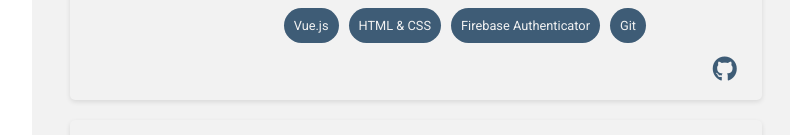
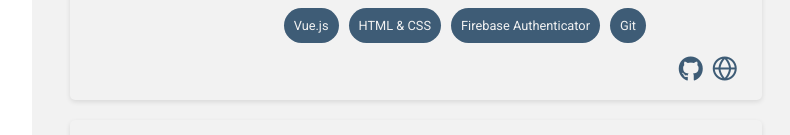
Before and after one commit to Da-rc/PortfolioPersonal, a Vue app: page / in a window 1280 px wide. Shown: the part 1924-2059 px from the top of the page, without its empty margins (480-1270 px from the left). Built offline with nearby package versions, Linux system fonts and the light colour scheme.

Commit message:
Actualización url web y scroll de herramientas de proyecto

```diff
--- a/src/Vistas/HomePage.vue
+++ b/src/Vistas/HomePage.vue
@@ -24,7 +24,6 @@ export default defineComponent({
   methods: {
     actualizarSeleccion(seleccion) {
       this.seleccion = seleccion;
-      console.log(seleccion);
     }
   }
 });
--- a/src/components/AboutComp.vue
+++ b/src/components/AboutComp.vue
@@ -66,7 +66,7 @@
                :class="{ selected: seleccion === 'Firebase Firestore Database' }"
           >
             <i class="pi pi-database"></i>
-            <p>MongoDB</p>
+            <p>NoSQL</p>
           </div>
           <div class="herramienta"
                @click="guardarSeleccion('Git')"
@@ -96,12 +96,19 @@ export default {
       }
       this.$emit('seleccion-cambiada', seleccion);
 
-      const proyectosSection = document.getElementById('proyectos');
-      proyectosSection.scrollIntoView({
-        behavior: 'smooth',
-        block: 'start',
-      }
-      );
+      this.$nextTick(() => {
+          const proyectos = document.querySelectorAll('#proyectos .proyectos');
+          for (const proyecto of proyectos) {
+            const data = proyecto.getAttribute('data-nombres');
+            if (data && data.split(',').includes(seleccion)) {
+              proyecto.scrollIntoView({
+                behavior: 'smooth',
+                block: 'start',
+              });
+              break;
+            }
+          }
+        });
     },
   },
 };
--- a/src/components/ProyectosComp.vue
+++ b/src/components/ProyectosComp.vue
@@ -1,8 +1,8 @@
 <template>
   <section id="proyectos">
     <div class="contenedor-proyectos">
-      <div v-for="proyecto in $tm('proyectos')" :key="proyecto.id" class="proyectos">
-        <!-- imagen aquí quizas -->
+      <div v-for="proyecto in $tm('proyectos')" :key="proyecto.id" class="proyectos" :data-nombres="proyecto.keys ? proyecto.keys.map(k => k.nombre).join(',') : ''">
+        <!-- imagen aquí -->
         <div class="imagen-proyecto">
           <img :src="proyecto.imagen" alt="">
         </div>
--- a/src/idiomas/en.js
+++ b/src/idiomas/en.js
@@ -1,11 +1,11 @@
 export default {
-    menu: {
-        profesion: 'Full Stack developer',
-        aboutMenu: 'About',
-        proyectosMenu: 'Projects',
+    "menu": {
+        "profesion": 'Full Stack developer',
+        "aboutMenu": 'About',
+        "proyectosMenu": 'Projects',
     },
-    aboutComp: {
-        texto: 'Hello <s>world!</s> I am a Full Stack developer who loves to create useful and creative solutions. ' +
+    "aboutComp": {
+        "texto": 'Hello <s>world!</s> I am a Full Stack developer who loves to create useful and creative solutions. ' +
             'In 2024, I graduated with <b>honors</b> as a Higher Technician in Cross-platform application development,' +
             ' a training that provided me with a solid foundation in languages such as <b>Java</b>, <b>Kotlin</b> and <b>JavaScript</b>,' +
             ' as well as frameworks like <b>Spring Boot</b> and <b>Vue.js</b>. I also have experience working with <b>SQL</b> and <b>NoSQL</b>' +
@@ -19,62 +19,63 @@ export default {
             ' My goal is to continue learning and growing as a professional while' +
             '  contributing to projects that make a difference.<br><br>',
     },
-    proyectos: [
-        {id: 1, titulo: 'Portfolio', texto: "Personal portfolio developed with Vue.js and JavaScript, focused on providing a clean and functional design. Utilizes Vue Router for organizing views" +
+    "proyectos": [
+        {"id": 1, "titulo": 'Portfolio', "texto": "Personal portfolio developed with Vue.js and JavaScript, focused on providing a clean and functional design. Utilizes Vue Router for organizing views" +
                 " and components, enhancing scalability. This project serves as an interactice window into my development projects, including direct links to their respective GitHub repositories and web.",
-            github: "https://github.com/Da-rc/PortfolioPersonal",
-            imagen: '/portfolio.png',
-            keys: [
-                {nombre: 'JavaScript'},
-                {nombre: 'Vue.js'},
-                {nombre: 'HTML & CSS'},
-                {nombre: 'Git'}
+            "github": "https://github.com/Da-rc/PortfolioPersonal",
+            "imagen": '/portfolio.png',
+            "keys": [
+                {"nombre": 'JavaScript'},
+                {"nombre": 'Vue.js'},
+                {"nombre": 'HTML & CSS'},
+                {"nombre": 'Git'}
             ],
         },
-        {id: 2, titulo: 'Internal Management Web', texto: "A fictional internal management web application for offices and users. The backend is developed  " +
+        {"id": 2, "titulo": 'Internal Management Web', "texto": "A fictional internal management web application for offices and users. The backend is developed  " +
                 "in Java and Spring Boot to create a REST API, following a hexagonal architecture to provide flexibility and scalability. " +
                 "PostgreSQL is used as the database. The frontend is built with the Vue.js framework, featuring a functional, clean, and intuitive " +
-                "design. Firebase Authenticator is implemented for login and authorization of POST, PUT and DELETE requests. ", github: "https://github.com/Da-rc/Mock-WebEmpresarial",
-            web: 'https://mock-webempresarial-production.up.railway.app/',
-            imagen: '/empleados.png',
-            keys: [
-                {nombre: 'Java'},
-                {nombre: 'Spring Boot'},
-                {nombre: 'PostgreSQL'},
-                {nombre: 'API REST'},
-                {nombre: 'JavaScript'},
-                {nombre: 'Vue.js'},
-                {nombre: 'HTML & CSS'},
-                {nombre: 'Firebase Authenticator'},
-                {nombre: 'Git'}
+                "design. Firebase Authenticator is implemented for login and authorization of POST, PUT and DELETE requests. ",
+            "github": "https://github.com/Da-rc/Mock-WebEmpresarial",
+            "web": 'https://mock-webempresarial-production.up.railway.app/',
+            "imagen": '/empleados.png',
+            "keys": [
+                {"nombre": 'Java'},
+                {"nombre": 'Spring Boot'},
+                {"nombre": 'PostgreSQL'},
+                {"nombre": 'API REST'},
+                {"nombre": 'JavaScript'},
+                {"nombre": 'Vue.js'},
+                {"nombre": 'HTML & CSS'},
+                {"nombre": 'Firebase Authenticator'},
+                {"nombre": 'Git'}
             ],
         },
-        {id: 3, titulo: 'Final project', texto: "The final project for my software development studies was the creation of a video game for Android devices. " +
+        {"id": 3, "titulo": 'Final project', "texto": "The final project for my software development studies was the creation of a video game for Android devices. " +
                 "A project where I combined classic gameplay mechanics with a retro narrative and visual style, creating a unique experience. " +
                 "It was developed in Unity using C#," +
                 " with the implementation of Firebase Authenticator for managing player accounts and access and Firestore Database, a document-bases database, for storing" +
                 " both game data and text for the various possible game routes.",
-            github: 'https://github.com/Da-rc/AndroidGame-WhereDidIGo',
-            web: 'https://mapacher.itch.io/where-did-i-go',
-            imagen: '/whereDidIGo.jpg',
-            keys: [
-                {nombre: 'C#'},
-                {nombre: 'Unity'},
-                {nombre: 'Firebase Authenticator'},
-                {nombre: 'Firebase Firestore Database'},
-                {nombre: 'Git'}
+            "github": 'https://github.com/Da-rc/AndroidGame-WhereDidIGo',
+            "web": 'https://mapacher.itch.io/where-did-i-go',
+            "imagen": '/whereDidIGo.jpg',
+            "keys": [
+                {"nombre": 'C#'},
+                {"nombre": 'Unity'},
+                {"nombre": 'Firebase Authenticator'},
+                {"nombre": 'Firebase Firestore Database'},
+                {"nombre": 'Git'}
             ],
         },
-        {id: 4, titulo: 'Android Video Game', texto: "Personal project of a video game for Android devices. A classic platformer where the player must overcome" +
+        {"id": 4, "titulo": 'Android Video Game', "texto": "Personal project of a video game for Android devices. A classic platformer where the player must overcome" +
                 " obstacles and collect items to earn points. Once the player completes the game or loses all lives, they can enter their name and score on" +
                 " a leaderboard. The project was developed in Unity using C#, with the implementation of Firebase Firestore Database, a document-based database, for managing user scores.",
-            github: 'https://github.com/Da-rc/2DPlatform-Unity',
-            imagen: '/platform.jpg',
-            keys: [
-                {nombre: 'C#'},
-                {nombre: 'Unity'},
-                {nombre: 'Firebase Firestore Database'},
-                {nombre: 'Git'}
+            "github": 'https://github.com/Da-rc/2DPlatform-Unity',
+            "imagen": '/platform.jpg',
+            "keys": [
+                {"nombre": 'C#'},
+                {"nombre": 'Unity'},
+                {"nombre": 'Firebase Firestore Database'},
+                {"nombre": 'Git'}
             ],
         },
     ],
--- a/src/idiomas/es.js
+++ b/src/idiomas/es.js
@@ -1,11 +1,11 @@
 export default {
-    menu: {
-        profesion: 'Desarrollador Full Stack',
-        aboutMenu: 'About',
-        proyectosMenu: 'Proyectos',
+    "menu": {
+        "profesion": 'Desarrollador Full Stack',
+        "aboutMenu": 'About',
+        "proyectosMenu": 'Proyectos',
     },
-    aboutComp: {
-        texto: '¡Hola <s>mundo!</s> Soy un desarrollador Full Stack apasionado por crear soluciones creativas y útiles. ' +
+    "aboutComp": {
+        "texto": '¡Hola <s>mundo!</s> Soy un desarrollador Full Stack apasionado por crear soluciones creativas y útiles. ' +
             'En 2024, me gradué con <b>matrícula de honor</b> en el ciclo de Desarrollo de Aplicaciones Multiplataforma,' +
             ' una formación que me ha aportado una base sólida en lenguajes como <b>Java</b>, <b>Kotlin</b> y <b>JavaScript</b>,' +
             ' así como en frameworks como <b>Spring Boot</b> y <b>Vue.js</b>. También cuento con experiencia trabajando con bases de datos <b>SQL</b> y <b>NoSQL</b>,' +
@@ -19,62 +19,63 @@ export default {
             ' Mi meta es seguir aprendiendo y creciendo,' +
             ' mientras contribuyo al desarrollo de proyectos que marquen la diferencia.<br><br>',
     },
-    proyectos: [
-        {id: 1, titulo: 'Portfolio', texto: "Portfolio personal desarrollado con Vue.js y JavaScript, enfocado en ofrecer un diseño limpio y funcional. Uso de Vue router para la organización" +
+    "proyectos": [
+        {"id": 1, "titulo": 'Portfolio', "texto": "Portfolio personal desarrollado con Vue.js y JavaScript, enfocado en ofrecer un diseño limpio y funcional. Uso de Vue router para la organización" +
                 " de las vistas y componentes y facilitar la escalabilidad. Este proyecto sirve como una ventana interactiva a mis proyectos de desarrollo, incluyendo enlaces directos a sus respectivos repositorios en GitHub",
-            github: "https://github.com/Da-rc/PortfolioPersonal",
-            imagen: '/portfolio.png',
-            keys: [
-                {nombre: 'JavaScript'},
-                {nombre: 'Vue.js'},
-                {nombre: 'HTML & CSS'},
-                {nombre: 'Git'}
+            "github": "https://github.com/Da-rc/PortfolioPersonal",
+            "imagen": '/portfolio.png',
+            "keys": [
+                {"nombre": 'JavaScript'},
+                {"nombre": 'Vue.js'},
+                {"nombre": 'HTML & CSS'},
+                {"nombre": 'Git'}
             ],
         },
-        {id: 2, titulo: 'Web gestión interna', texto: "Una web ficticia de gestión interna de oficinas y usuarios. El back está " +
+        {"id": 2, "titulo": 'Web gestión interna', "texto": "Una web ficticia de gestión interna de oficinas y usuarios. El back está " +
                     "desarrollado en Java y Spring Boot para la creación de una API REST, siguiendo una arquitectura hexagonal para proporcionar flexibilidad y escalabilidad. " +
                     "Se utiliza una base de datos PostgreSQL para el almacenamiento de datos. El front está desarrollado con el framework Vue.js con un diseño funcional, limpio " +
                     "e intuitivo. Se implementa Firebase Authenticator para el login y la autorización de petciones POST, PUT y DELETE. ",
-            github: "https://github.com/Da-rc/Mock-WebEmpresarial",
-            imagen: '/empleados.png',
-            keys: [
-                {nombre: 'Java'},
-                {nombre: 'Spring Boot'},
-                {nombre: 'PostgreSQL'},
-                {nombre: 'API REST'},
-                {nombre: 'JavaScript'},
-                {nombre: 'Vue.js'},
-                {nombre: 'HTML & CSS'},
-                {nombre: 'Firebase Authenticator'},
-                {nombre: 'Git'}
+            "github": "https://github.com/Da-rc/Mock-WebEmpresarial",
+            "web": "https://mock-webempresarial-production.up.railway.app/",
+            "imagen": '/empleados.png',
+            "keys": [
+                {"nombre": 'Java'},
+                {"nombre": 'Spring Boot'},
+                {"nombre": 'PostgreSQL'},
+                {"nombre": 'API REST'},
+                {"nombre": 'JavaScript'},
+                {"nombre": 'Vue.js'},
+                {"nombre": 'HTML & CSS'},
+                {"nombre": 'Firebase Authenticator'},
+                {"nombre": 'Git'}
             ],
         },
-        {id: 3, titulo: 'Proyecto final DAM', texto: "Mi trabajo final del ciclo DAM fue el desarrollo de un videojuego para dispositivos Android. " +
+        {"id": 3, "titulo": 'Proyecto final DAM', "texto": "Mi trabajo final del ciclo DAM fue el desarrollo de un videojuego para dispositivos Android. " +
                 "Un proyecto en el que combiné mecánicas de juego clásicas con un estilo narrativo y visual retro, creando una experiencia única. " +
                 "Fue desarrollado en Unity en C#," +
                 " con la implementación de Firebase Authenticator para la gestión de las cuentas y el acceso de los jugadores y Firestore Database, base de datos basada en documentos, para el almacenamiento" +
                 " tanto de la información de las partidas como los textos de las distintas posibles rutas del juego.",
-            github: 'https://github.com/Da-rc/AndroidGame-WhereDidIGo',
-            web: 'https://mapacher.itch.io/where-did-i-go',
-            imagen: '/whereDidIGo.jpg',
-            keys: [
-                {nombre: 'C#'},
-                {nombre: 'Unity'},
-                {nombre: 'Firebase Authenticator'},
-                {nombre: 'Firebase Firestore Database'},
-                {nombre: 'Git'}
+            "github": 'https://github.com/Da-rc/AndroidGame-WhereDidIGo',
+            "web": 'https://mapacher.itch.io/where-did-i-go',
+            "imagen": '/whereDidIGo.jpg',
+            "keys": [
+                {"nombre": 'C#'},
+                {"nombre": 'Unity'},
+                {"nombre": 'Firebase Authenticator'},
+                {"nombre": 'Firebase Firestore Database'},
+                {"nombre": 'Git'}
             ],
         },
-        {id: 4, titulo: 'Videojuego Android', texto: "Proyecto personal de videojuego para dispositivos Android. Un videojuego de estilo de plataformas clásico en el que" +
+        {"id": 4, "titulo": 'Videojuego Android', "texto": "Proyecto personal de videojuego para dispositivos Android. Un videojuego de estilo de plataformas clásico en el que" +
                 " el jugador debe ir superando obstáculos y coleccionando objetos para conseguir puntos. Una vez que el jugador finaliza o pierde sus vidas podrá inscribir su nombre y su puntuación en un" +
                 " leaderboard. Proyecto desarrollado en Unity en lenguaje C# con la implementación de Firebase Firestore Database, base de datos basada en documentos, para la gestión de las puntuaciones de usuarios.",
-            github: 'https://github.com/Da-rc/2DPlatform-Unity',
-            imagen: '/platform.jpg',
-            keys: [
-                {nombre: 'C#'},
-                {nombre: 'Unity'},
-                {nombre: 'Firebase Firestore Database'},
-                {nombre: 'Git'}
+            "github": 'https://github.com/Da-rc/2DPlatform-Unity',
+            "imagen": '/platform.jpg',
+            "keys": [
+                {"nombre": 'C#'},
+                {"nombre": 'Unity'},
+                {"nombre": 'Firebase Firestore Database'},
+                {"nombre": 'Git'}
             ],
         },
     ],
```
Also changed, not shown: 7 other files (tests, documents, lock files or other folders).
